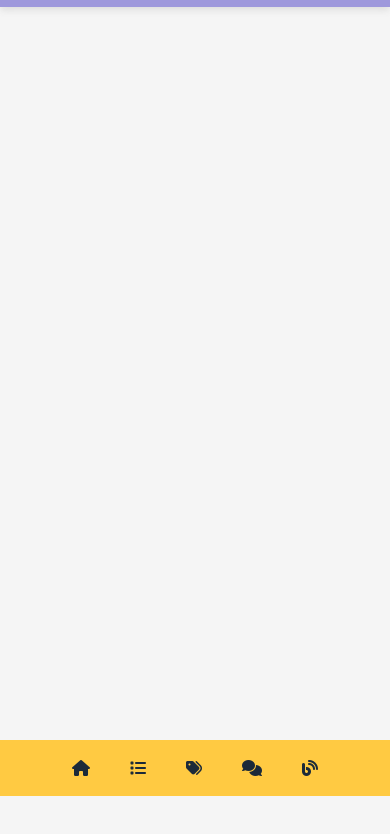
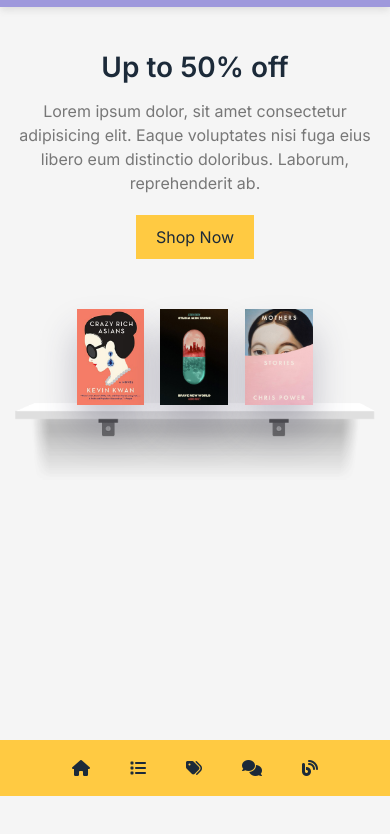
Before and after one commit to lenaratushna/bookstore-website, a plain HTML site: page index.html in a window 390 px wide. Shown: the part 48-882 px from the top of the page. Before the commit the page ends 844 px from the top, so only its background shows below. Drawn offline with Linux system fonts and the light colour scheme.

Commit message:
Created home section

```diff
--- a/css/style.css
+++ b/css/style.css
@@ -70,6 +70,16 @@ body {
 	background: #f5f5f5;
 }
 
+section {
+    padding: 80px 0;
+}
+
+@media(max-width: 991px) {
+    section {
+        padding: 48px 0;
+    }
+}
+
 .container {
 	max-width: 1330px;
 	margin: 0 auto;
@@ -81,6 +91,8 @@ body {
     padding: 10px 20px;
     font-size: 16px;
     background-color: #FFCA42;
+    color: #1C2A39;
+    text-transform: capitalize;
     cursor: pointer;
     transition: all .3s linear;
 }
@@ -202,8 +214,7 @@ body {
 
 
 @media (max-width: 500px) {
-
-    .html {
+    html {
         scroll-padding-top: 0;
     }
 
@@ -328,3 +339,89 @@ body {
     cursor: pointer;
     font-size: 19px;
 }
+
+.home__row {
+    display: flex;
+    align-items: center;
+    column-gap: 74px;
+}
+
+.home__content {
+    flex: 1 1 42rem;
+    text-align: end;
+}
+
+.books-slider {
+    margin-top: 50px;
+    flex: 1 1 42rem;
+    text-align: center;
+}
+
+.book-slider__wrapper {
+    position: relative;
+}
+
+.books-slider__book-link {
+    display: inline-block;
+    margin: 0 12px 12px;
+}
+
+.books-slider__book-img {
+    height: 200px;
+    transition: all .3s ease-in-out;
+    box-shadow: 0px 24px 36px rgba(53, 49, 84, 0.28);
+}
+
+.books-slider__book-link:hover .books-slider__book-img{
+    transform: translateY(-10px);
+}
+
+.books-slider__stand {
+    width: 100%;
+    margin-top: -20px;
+}
+
+.home__title {
+    font-size: 35px;
+    font-weight: 600;
+    margin-bottom: 20px;
+}
+
+.home__text {
+    color: #777;
+    margin-bottom: 20px;
+}
+
+@media (max-width: 1199px) {
+    .home__row {
+        flex-direction: column;
+    }
+
+    .home__content {
+        flex: 1 1 10rem;
+        text-align: center;
+    }
+}
+
+@media (max-width: 600px) {
+    .books-slider__book-img {
+        height: 150px;
+    }
+}
+
+@media (max-width: 500px)  {
+    .home__title {
+        font-size: 28px;
+    }
+}
+
+@media (max-width: 450px) {
+    .books-slider__book-link {
+        display: inline-block;
+        margin: 0 6px 12px;
+    }
+
+    .books-slider__book-img {
+        height: 96px;
+    }
+}
--- a/index.html
+++ b/index.html
@@ -107,6 +107,32 @@
             </div>
         </div>
 
+        <section class="home" id="home">
+            <div class="container">
+                <div class="home__row">
+                    <div class="home__content">
+                        <h2 class="home__title">Up to 50% off</h2>
+                        <p class="home__text">Lorem ipsum dolor, sit amet consectetur adipisicing elit. Eaque voluptates nisi fuga eius libero eum distinctio doloribus. Laborum, reprehenderit ab.</p>
+                        <a href="#!" class="home__btn btn">Shop now</a>
+                    </div>
+                    <div class="books-slider">
+                        <div class="book-slider__wrapper">
+                            <a class="books-slider__book-link" href="#!">
+                                <img class="books-slider__book-img" src="img/book-1.jpg" alt="book">
+                            </a>
+                            <a class="books-slider__book-link" href="#!">
+                                <img class="books-slider__book-img" src="img/book-3.jpg" alt="book">
+                            </a>
+                            <a class="books-slider__book-link" href="#!">
+                                <img class="books-slider__book-img" src="img/book-6.jpg" alt="book">
+                            </a>
+                        </div>
+                        <img class="books-slider__stand" src="img/stand.png" alt="stand">
+                    </div>
+                </div>
+            </div>
+        </section>
+
 		<script src="js/script.js"></script>
 	</body>
 </html>
```
Also changed, not shown: img/book-1.jpg (added), img/book-2.jpg (added), img/book-3.jpg (added), img/book-4.jpg (added), img/book-5.jpg (added), img/book-6.jpg (added), img/stand.png (added), js/script.js (line endings or trailing spaces).
